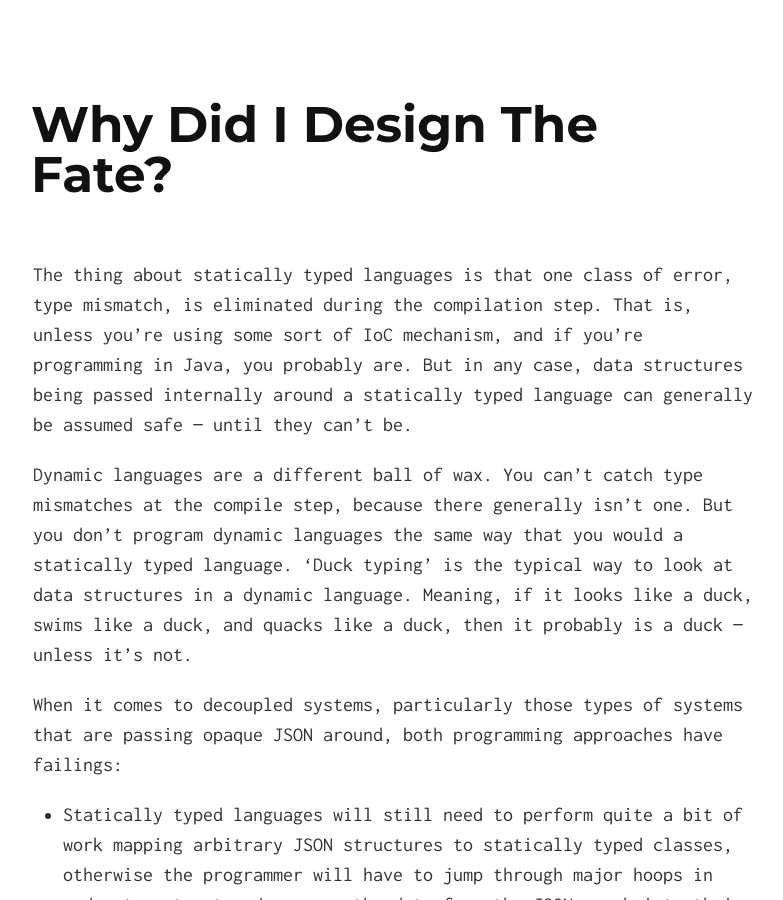
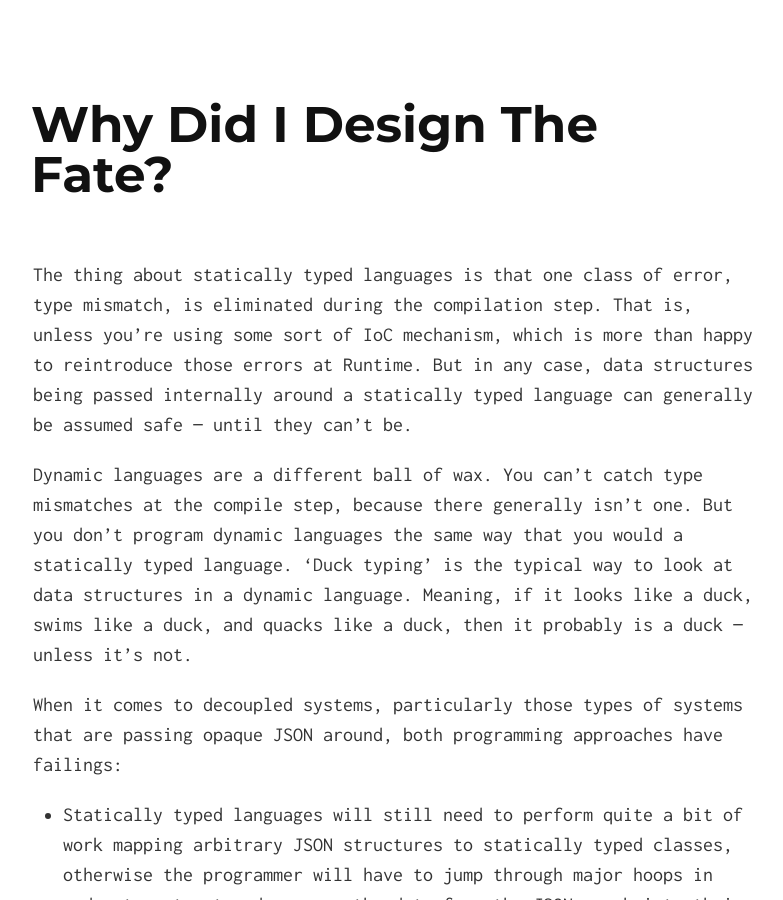
Before and after one commit to kode4food/fate-lang, a Jekyll site: the page built from why.md, in a window 1280 px wide and 900 px high. Shown: the whole window, without its empty margins (247-1030 px from the left). Built offline with Jekyll 4.4.1, drawn with Linux system fonts in a browser that asks for light colours.

Commit message:
why article

```diff
--- a/why.md
+++ b/why.md
@@ -2,7 +2,7 @@
 layout: fate_title
 title: Why Did I Design The Fate?
 ---
-The thing about statically typed languages is that one class of error, type mismatch, is eliminated during the compilation step.  That is, unless you're using some sort of IoC mechanism, and if you're programming in Java, you probably are.  But in any case, data structures being passed internally around a statically typed language can generally be assumed safe --- until they can't be.
+The thing about statically typed languages is that one class of error, type mismatch, is eliminated during the compilation step.  That is, unless you're using some sort of IoC mechanism, which is more than happy to reintroduce those errors at Runtime.  But in any case, data structures being passed internally around a statically typed language can generally be assumed safe --- until they can't be.
 
 Dynamic languages are a different ball of wax.  You can't catch type mismatches at the compile step, because there generally isn't one.  But you don't program dynamic languages the same way that you would a statically typed language.  'Duck typing' is the typical way to look at data structures in a dynamic language.  Meaning, if it looks like a duck, swims like a duck, and quacks like a duck, then it probably is a duck --- unless it's not.
 
```
